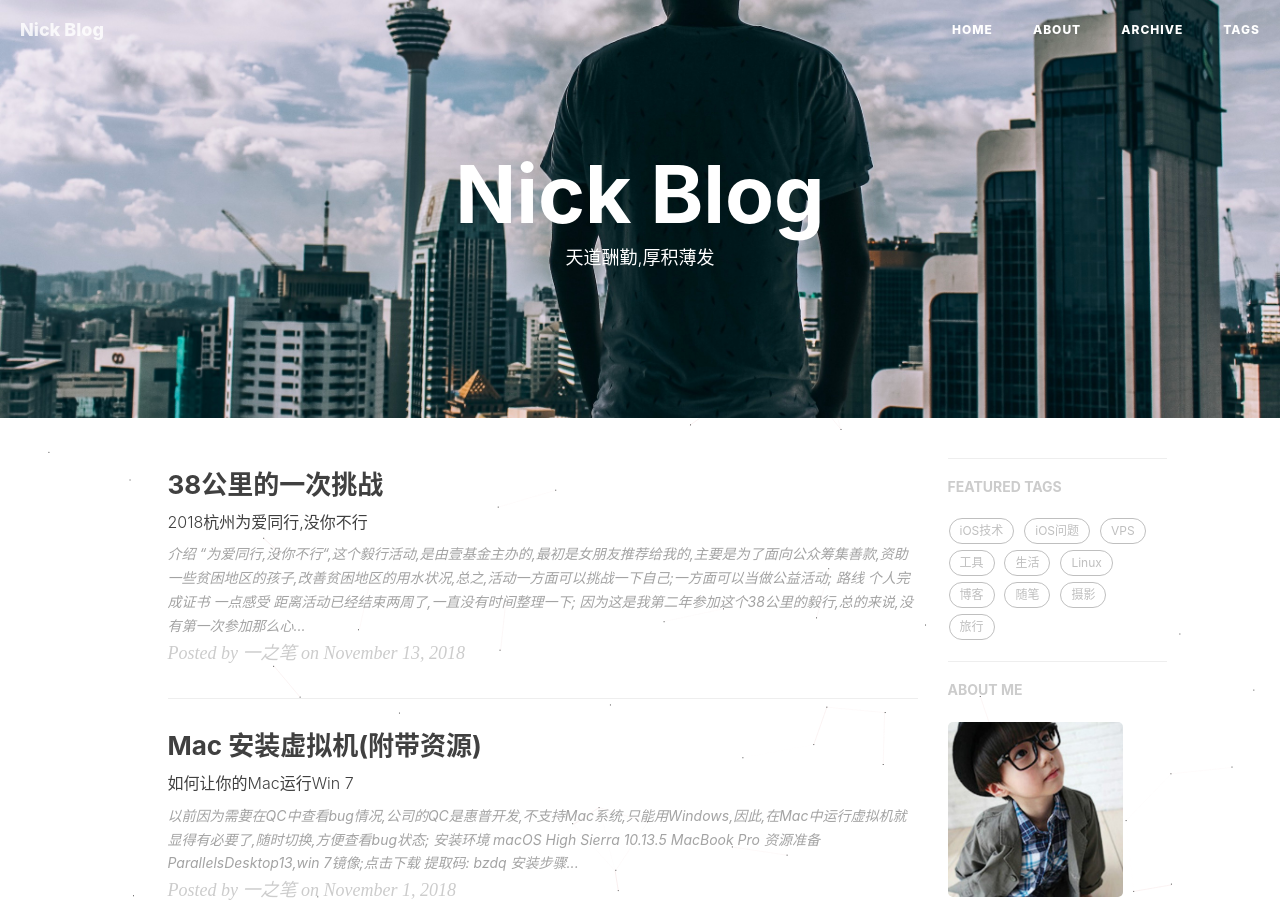
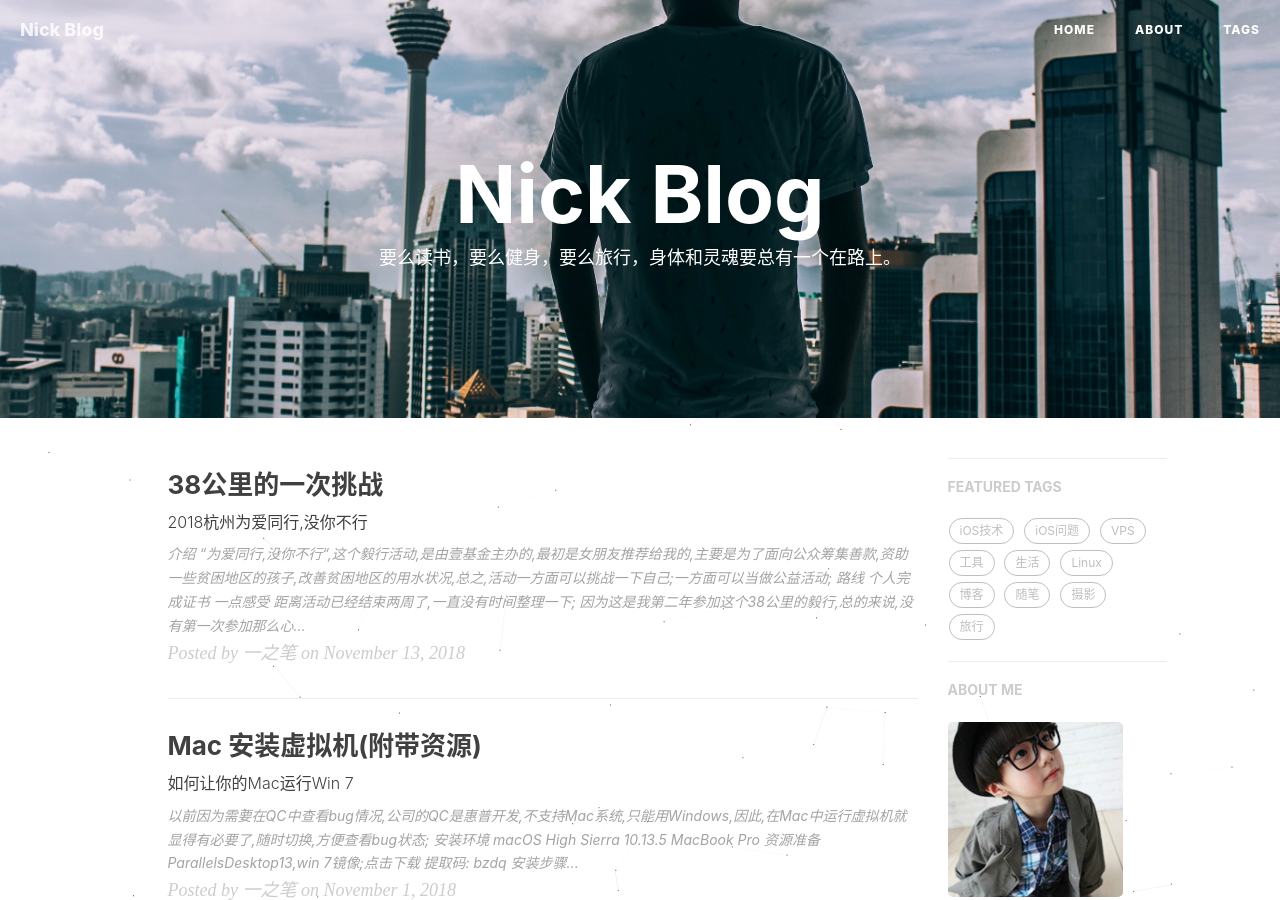
Before and after one commit to nicktcl/nicktcl.github.io, a Jekyll site: the page built from index.html, in a window 1280 px wide and 900 px high. Built offline with Jekyll 4.4.1, drawn with Linux system fonts in a browser that asks for light colours; nearby versions of some CDN libraries; the list of posts is cut into pages by our own code; comment, search, counter and statistics services are not loaded.

Commit message:
update payimg

```diff
--- a/archive.html
+++ b/archive.html
@@ -1,7 +1,7 @@
 ---
 layout: page
 title: "Archive"
-description: 以身为棋,胜天半子
+description:要么读书，要么健身，要么旅行，身体和灵魂要总有一个在路上。
 header-img: "img/tag-bg.jpg"
 multilingual: true
 ---
--- a/index.html
+++ b/index.html
@@ -1,6 +1,6 @@
 ---
 layout: page
-description: "天道酬勤,厚积薄发"
+description: "要么读书，要么健身，要么旅行，身体和灵魂要总有一个在路上。"
 ---
 
 {% for post in paginator.posts %}
```
Also changed, not shown: img/payimg/alipayimg.jpg, img/payimg/weipayimg.jpg (deleted), img/payimg/weipayimg.png (added).
